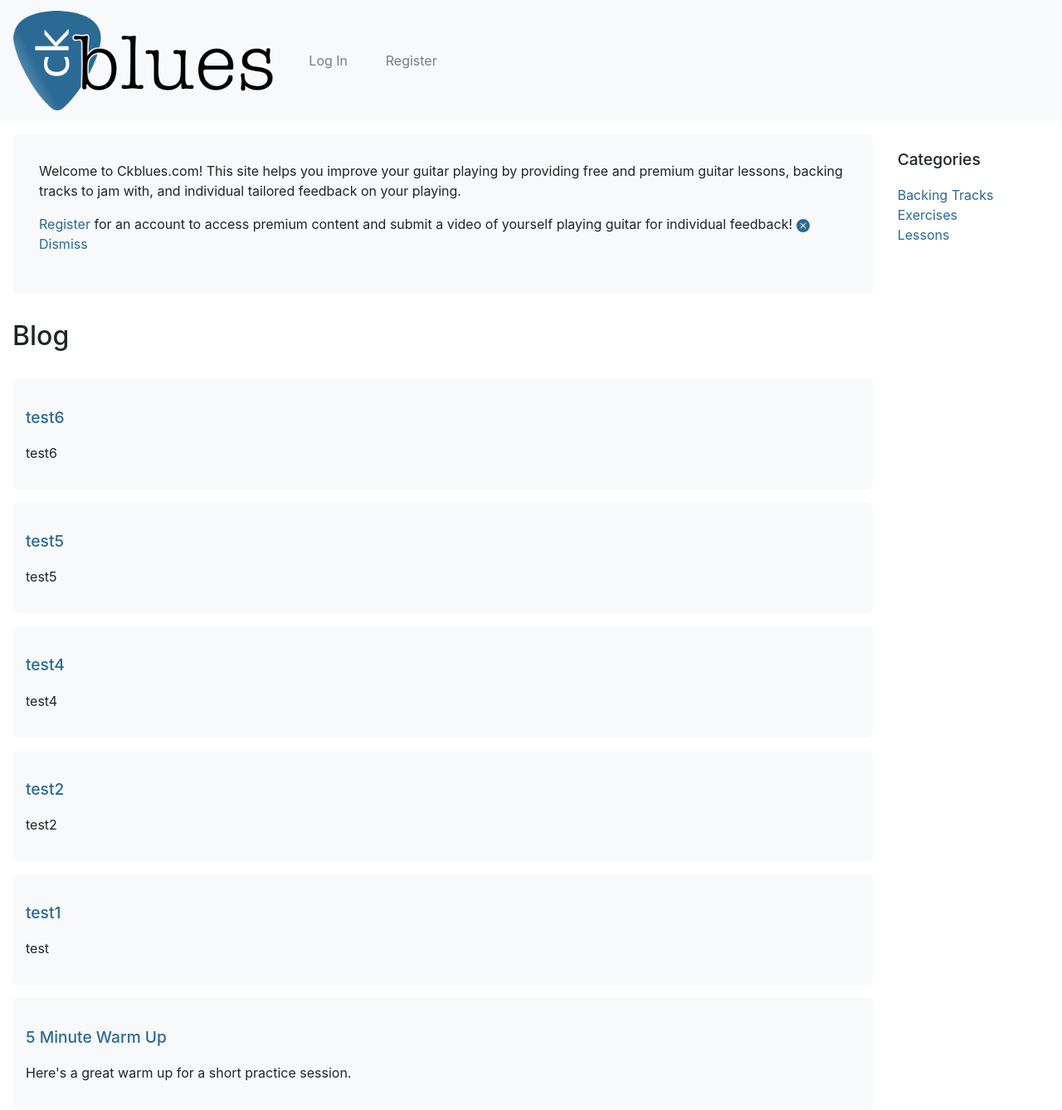
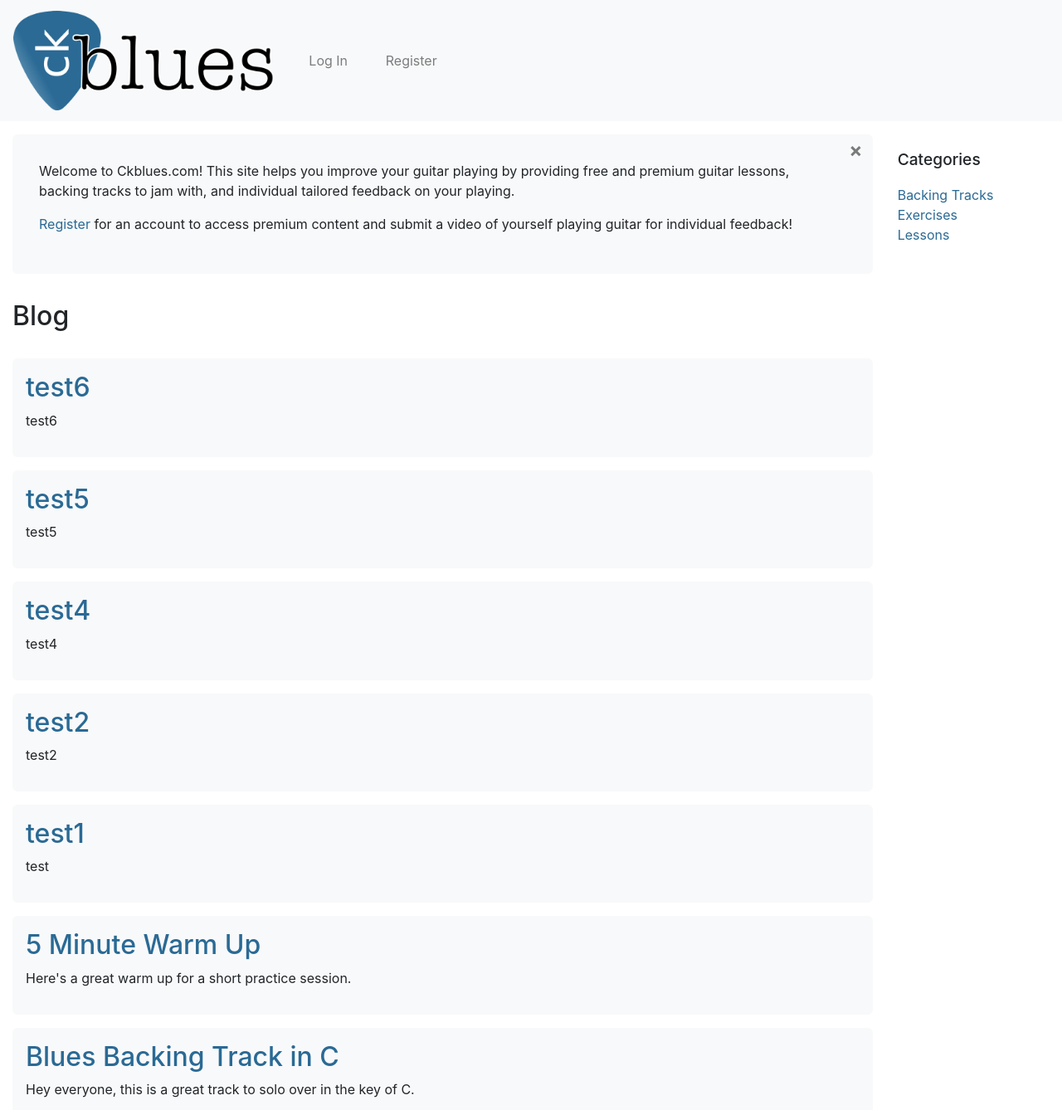
Before and after one commit to chriskorsak/capstone, a Django app: page / in a window 1280 px wide. Shown: the top 1338 px of the page at 83% size. Run offline with Django 3.2, Linux system fonts and the light colour scheme; data comes from the database, SQL or seed files in the repository; both versions use the stored data as it was after the commit; some libraries are stand-ins or nearby versions.

Commit message:
minor css style adjustments, replace dismiss icon and text with bootstrap dismiss button in welcome on index.html. add bootstrap layout columns and rows to feedback and dashboard templates.

```diff
--- a/ckblues/static/ckblues/styles.css
+++ b/ckblues/static/ckblues/styles.css
@@ -55,6 +55,10 @@
 
 /* elements */
 
+h1 {
+  font-size: 2em;
+}
+
 h2,
 h3 {
   margin: 1em 0em;
@@ -64,12 +68,10 @@
   font-size: 120%;
 }
 
-a,
-span#dismiss {
+a {
   color: #2a6a95;
 }
-a:hover,
-span#dismiss:hover {
+a:hover {
   color: #1e4b6a;
   text-decoration: none;
 }
@@ -131,6 +133,13 @@
   background-color: rgb(235, 235, 235);
 }
 
+/* dismiss welcome message 'x' icon */
+.close {
+  position: relative;
+  top: -25px;
+  left: 20px;
+}
+
 /* media queries for logo, nav nav links, youtube videos */
 @media (max-width: 976px) {
   .nav-item {
@@ -144,13 +153,13 @@
 		display: block;
 	}
   thead tr {
+    /* move table head outside of screen */
 		position: absolute;
 		top: -9999px;
 		left: -9999px;
 	}
   td {
 		/* Behave  like a "row" */
-		border: none;
 		border-bottom: 1px solid #eee;
 		position: relative !important;
 		padding-left: 50% !important;
--- a/ckblues/templates/ckblues/category.html
+++ b/ckblues/templates/ckblues/category.html
@@ -9,7 +9,7 @@
 
       {% for post in page_obj %}
         <section class="post">
-          <h3><a href="{% url 'post' post.slug %}">{{ post.title }}</a></h3>
+          <h1><a href="{% url 'post' post.slug %}">{{ post.title }}</a></h1>
           <p>{{ post.excerpt | safe }}</p>
         </section>
       {% endfor %}
--- a/ckblues/templates/ckblues/dashboard.html
+++ b/ckblues/templates/ckblues/dashboard.html
@@ -6,6 +6,9 @@
 {% endblock %}
 
 {% block body %}
+<div class="row">
+
+  <div class="col-sm-10 main">
   <h2>
     Hello {{ username }}
     <!-- music note icon -->
@@ -67,4 +70,7 @@
       <span id="password-match-warning"></span>
     </form>
   </section>
+
+  </div>
+  </div>
 {% endblock %}
--- a/ckblues/templates/ckblues/feedback-form.html
+++ b/ckblues/templates/ckblues/feedback-form.html
@@ -2,6 +2,9 @@
 {% load static %}
 
 {% block body %}
+<div class="row">
+
+  <div class="col-sm-10 main">
   <h2>Feedback Form</h2>
   <form action="{% url 'feedback-form' %}" method="POST">
     {% csrf_token %}
@@ -26,4 +29,6 @@
 
       <input type="submit" value="Submit" class="btn btn-sm btn-primary">
   </form>
+  </div>
+  </div>
 {% endblock %}
--- a/ckblues/templates/ckblues/index.html
+++ b/ckblues/templates/ckblues/index.html
@@ -12,11 +12,14 @@
       {% if request.user.is_anonymous %}
       <!-- show welcome if not logged in. -->
       <div id="welcome">
+        <button type="button" id="dismiss" class="close" aria-label="Close">
+          <span aria-hidden="true">&times;</span>
+        </button>
+
         <p>Welcome to Ckblues.com! This site helps you improve your guitar playing by providing free and premium guitar lessons, backing tracks to jam with, and individual tailored feedback on your playing.</p>
         <p>
-        <a href="{% url 'register' %}">Register</a> for an account to access premium content and submit a video of yourself playing guitar for individual feedback! <span id="dismiss"><svg xmlns="http://www.w3.org/2000/svg" width="16" height="16" fill="currentColor" class="bi bi-x-circle-fill" viewBox="0 0 16 16">
-          <path d="M16 8A8 8 0 1 1 0 8a8 8 0 0 1 16 0zM5.354 4.646a.5.5 0 1 0-.708.708L7.293 8l-2.647 2.646a.5.5 0 0 0 .708.708L8 8.707l2.646 2.647a.5.5 0 0 0 .708-.708L8.707 8l2.647-2.646a.5.5 0 0 0-.708-.708L8 7.293 5.354 4.646z"/>
-        </svg>Dismiss</span></p>
+        <a href="{% url 'register' %}">Register</a> for an account to access premium content and submit a video of yourself playing guitar for individual feedback!
+      </p>
       </div>
       {% endif %}
       <h2>Blog</h2>
@@ -24,7 +27,7 @@
 
       {% for post in page_obj %}
         <section class="post">
-          <h3><a href="{% url 'post' post.slug %}">{{ post.title }}</a></h3>
+          <h1><a href="{% url 'post' post.slug %}">{{ post.title }}</a></h1>
           <p>{{ post.excerpt | safe }}</p>
         </section>
       {% endfor %}
```
Also changed, not shown: db.sqlite3.
